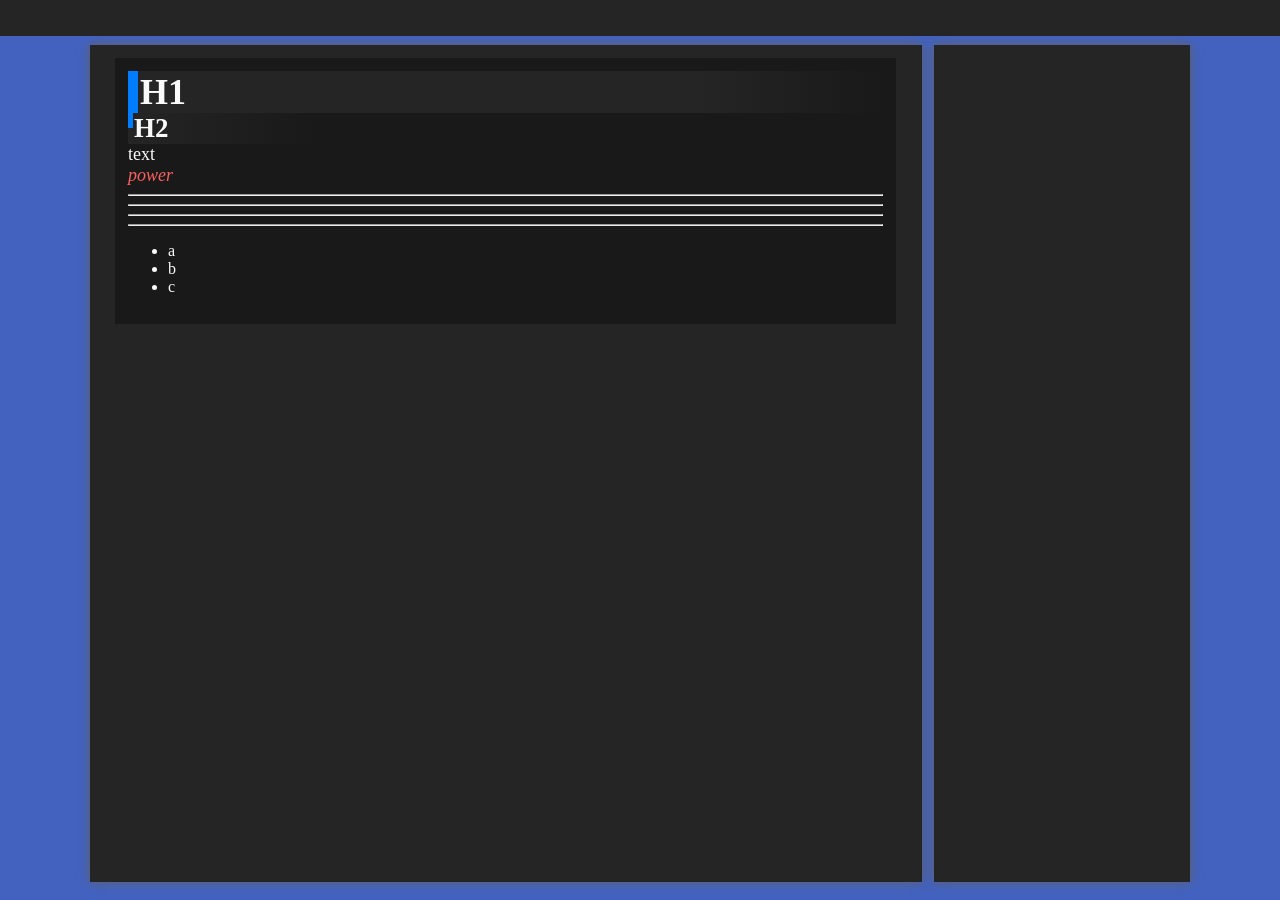
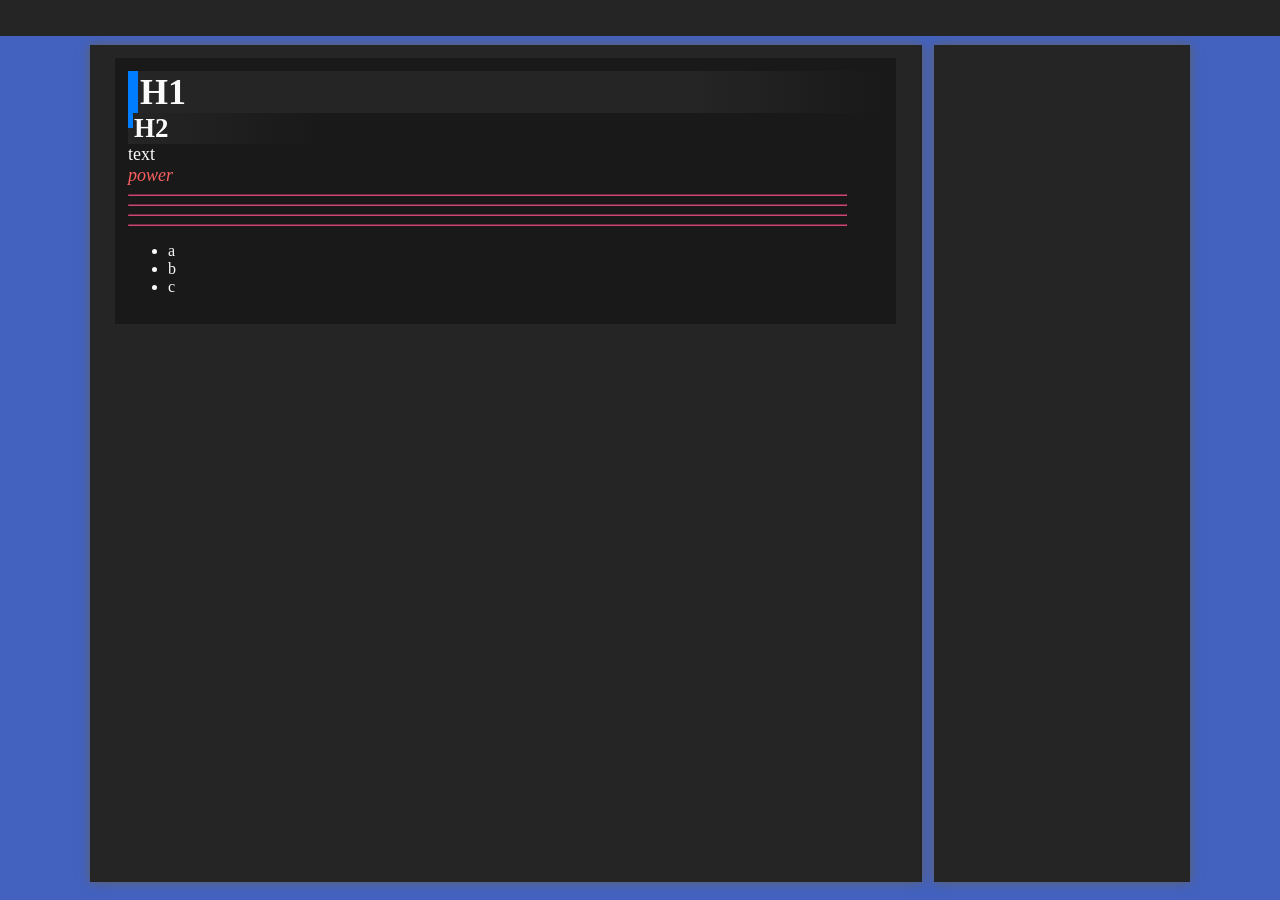
Before and after one commit to njmono3/njmono3.github.io, a Jekyll site: the page built from note/nt0.md, in a window 1280 px wide. Built offline with Jekyll 4.4.1, drawn with Linux system fonts in a browser that asks for light colours; Markdown is read by kramdown in place of the engine named in the settings.

Commit message:
Update note.css

```diff
--- a/assets/styles/note.css
+++ b/assets/styles/note.css
@@ -6,7 +6,7 @@
     position: relative;
 }
 
-.strong-line hr {
+.strong-line, hr {
     width: 95%;
     border-color: var(--sub-accent);
     margin-left: 0;
```
